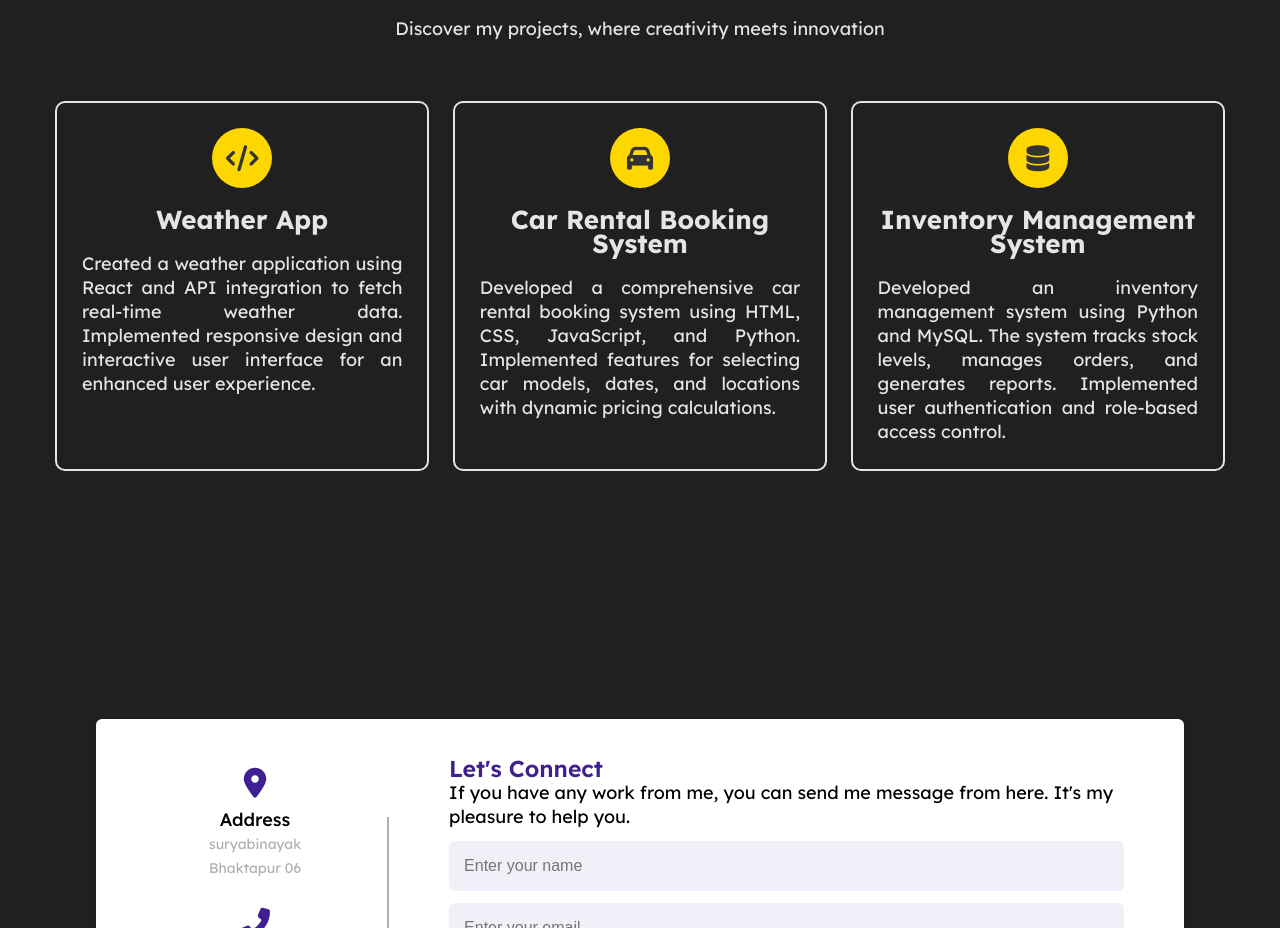
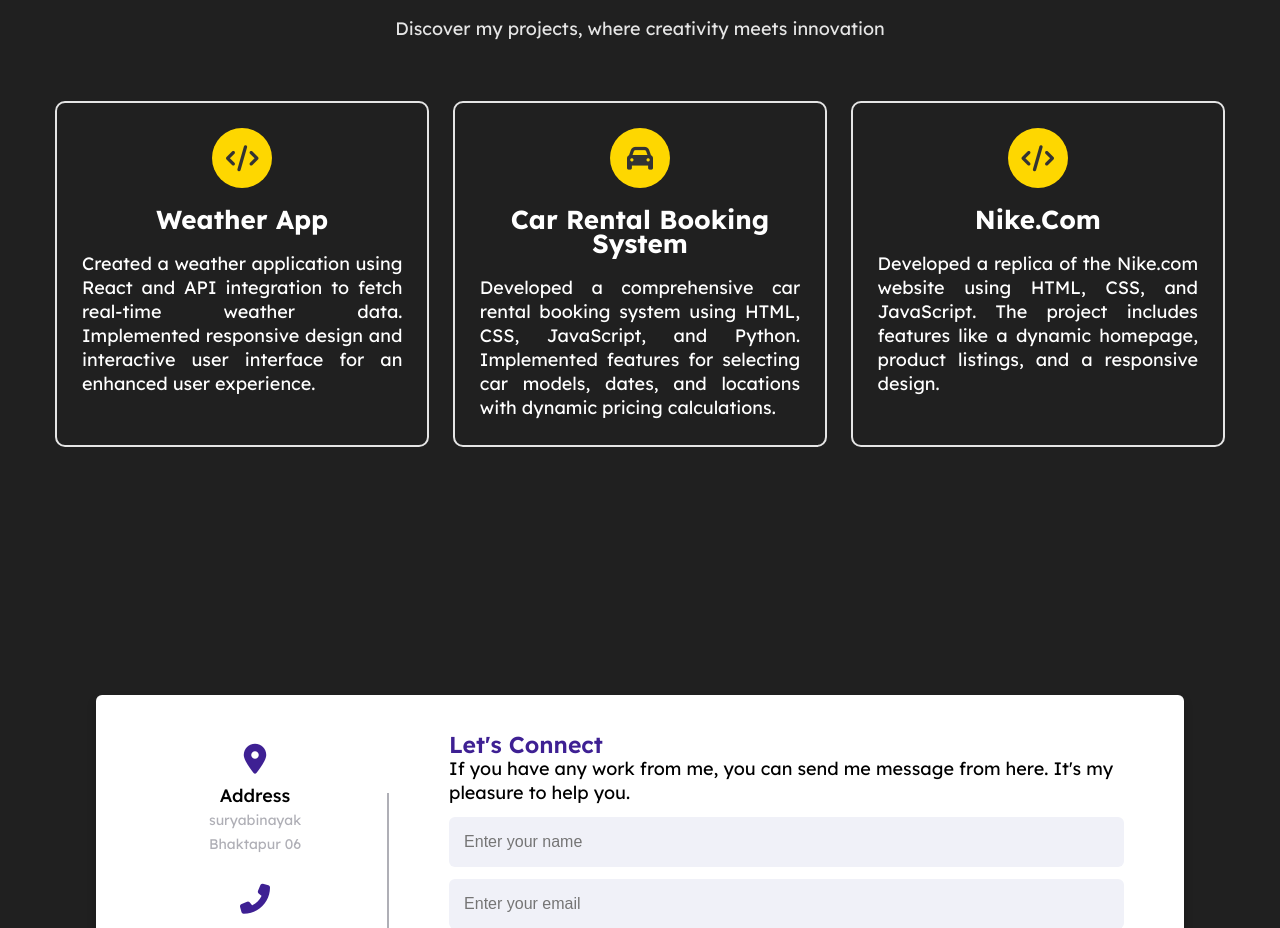
Before and after one commit to dibasmainali/new-portfolio, a plain HTML site: page index.html in a window 1280 px wide. Shown: the part 1883-2811 px from the top of the page. Drawn offline with nearby package versions, Linux system fonts and the light colour scheme.

Commit message:
completed

```diff
--- a/index.html
+++ b/index.html
@@ -230,6 +230,7 @@
         <div class="projects">
           <!-- 1st Project -->
           <div class="project">
+            <a href="https://accu-weather-mu.vercel.app/" target="_blank">
               <i class="fa fa-code"></i>
               <h4>Weather App</h4>
               <p>
@@ -237,10 +238,13 @@
                 fetch real-time weather data. Implemented responsive design and
                 interactive user interface for an enhanced user experience.
               </p>
+
+            </a>
           </div>
 
           <!-- 2nd Project -->
           <div class="project">
+            <a href="https://rental-zeta.vercel.app/" target="_blank">
               <i class="fa fa-car"></i>
               <h4>Car Rental Booking System</h4>
               <p>
@@ -249,18 +253,24 @@
                 car models, dates, and locations with dynamic pricing
                 calculations.
               </p>
+
+            </a>
           </div>
 
           <!-- 3rd Project -->
           <div class="project">
-            <i class="fa fa-database"></i>
-            <h4>Inventory Management System</h4>
+            <a
+              href="https://nike-com-git-main-dibas-projects-c4290698.vercel.app/"
+            >
+              <i class="fa fa-code"></i>
+              <h4>Nike.com</h4>
               <p>
-              Developed an inventory management system using Python and MySQL.
-              The system tracks stock levels, manages orders, and generates
-              reports. Implemented user authentication and role-based access
-              control.
+                Developed a replica of the Nike.com website using HTML, CSS, and
+                JavaScript. The project includes features like a dynamic
+                homepage, product listings, and a responsive design.
               </p>
+
+            </a>
           </div>
         </div>
       </div>
@@ -298,16 +308,34 @@
               It's my pleasure to help you.
             </p>
             <form action="https://api.web3forms.com/submit" method="POST">
-  <input type="hidden" name="access_key" value="12aa9951-a188-40c7-a456-2b51775722dc">
+              <input
+                type="hidden"
+                name="access_key"
+                value="12aa9951-a188-40c7-a456-2b51775722dc"
+              />
 
               <div class="input-box">
-    <input type="text" name="name" placeholder="Enter your name" required/>
+                <input
+                  type="text"
+                  name="name"
+                  placeholder="Enter your name"
+                  required
+                />
               </div>
               <div class="input-box">
-    <input type="email" name="email" placeholder="Enter your email" required/>
+                <input
+                  type="email"
+                  name="email"
+                  placeholder="Enter your email"
+                  required
+                />
               </div>
               <div class="input-box message-box">
-    <input type="text" name="message" placeholder="Enter your message" />
+                <input
+                  type="text"
+                  name="message"
+                  placeholder="Enter your message"
+                />
               </div>
               <button id="sendButton" class="button">
                 <div class="outline"></div>
```
Lines whose indentation alone changed are shown as unchanged.
